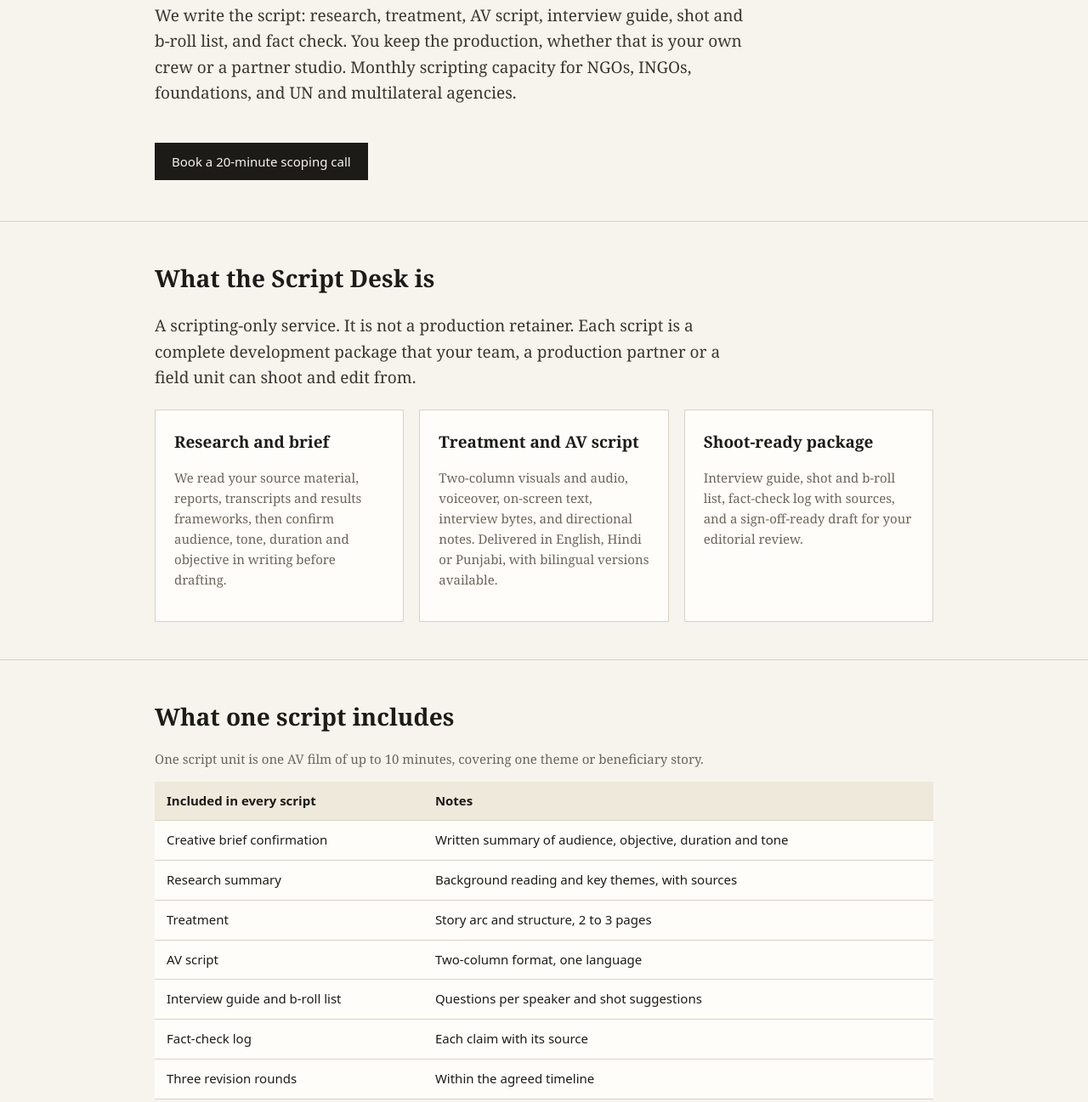
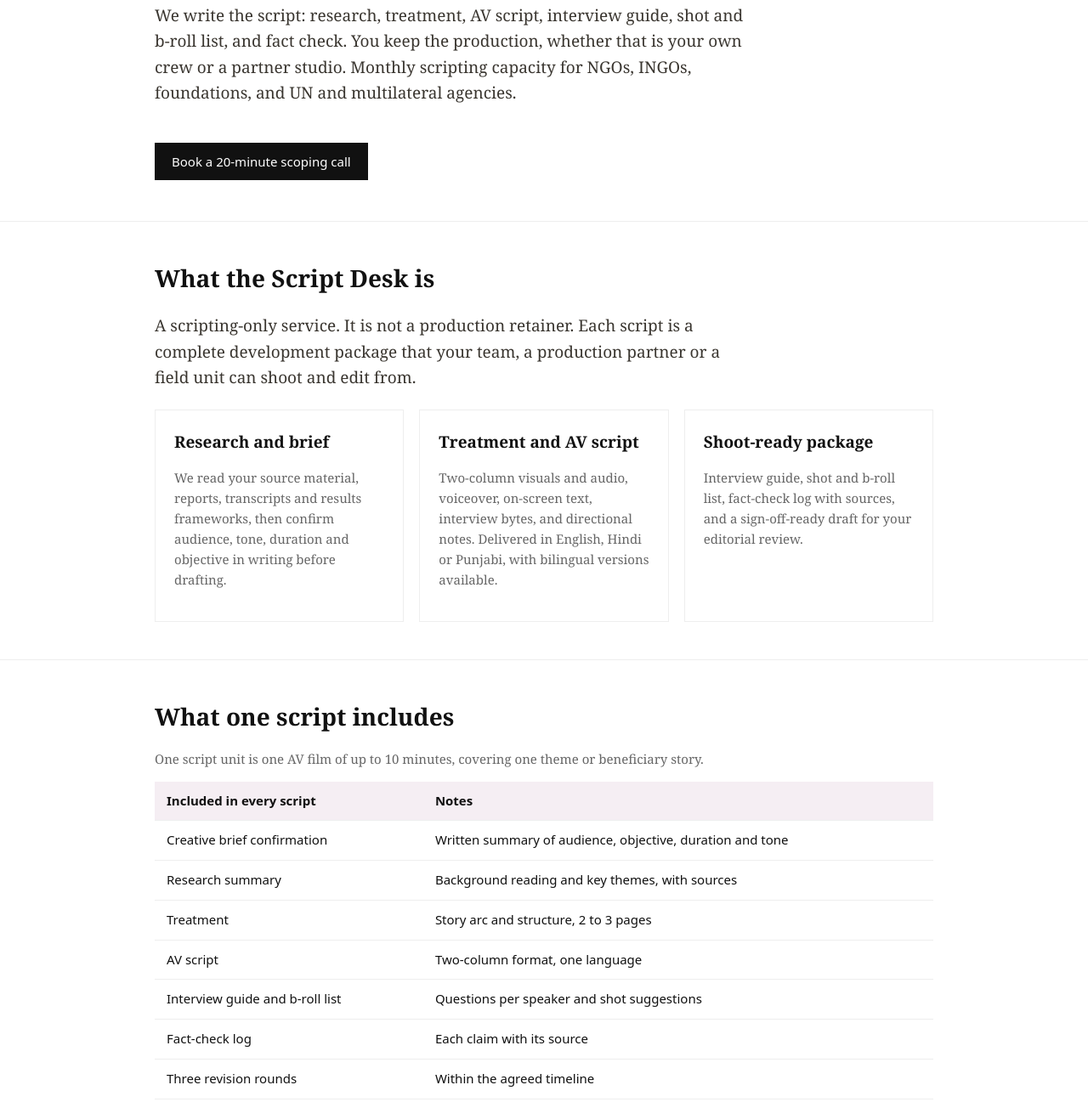
Before and after one commit to sunilrpappu-arch/orchidroom-scriptdesk, a plain HTML site: page index.html in a window 1280 px wide. Shown: the part 377-1674 px from the top of the page at 85% size. Drawn offline with Linux system fonts and the light colour scheme.

Commit message:
Script Desk: match shared Orchid Room palette (plum, blue, white)
Co-Authored-By: Claude Haiku 5.5 <noreply@anthropic.com>
Claude-Session: https://claude.ai/code/session_01MG4ACmNQ6Mc2yFovEAURHQ

```diff
--- a/index.html
+++ b/index.html
@@ -6,10 +6,10 @@
 <title>Orchid Room Script Desk: AV scripts for development organisations</title>
 <meta name="description" content="Audio-visual scripts for development organisations: research, treatment, AV script, interview guide, shot list and fact check, on a monthly desk.">
 <style>
-:root{--ink:#1d1b18;--paper:#f7f4ee;--muted:#6b655b;--accent:#8a3b2e;--line:#d9d2c4;--card:#fffdf9}
+:root{--ink:#111111;--paper:#ffffff;--muted:#666666;--accent:#87446b;--blue:#0e476f;--line:#eeeeee;--card:#ffffff}
 *{box-sizing:border-box}
 body{margin:0;background:var(--paper);color:var(--ink);font:16px/1.6 Georgia,"Times New Roman",serif}
-a{color:var(--accent)}
+a{color:var(--blue)}
 .wrap{max-width:960px;margin:0 auto;padding:0 22px}
 header.top{padding:18px 0;border-bottom:1px solid var(--line);font:14px/1.2 system-ui,sans-serif;letter-spacing:.04em;text-transform:uppercase}
 header.top .wrap{display:flex;justify-content:space-between;gap:12px;flex-wrap:wrap}
@@ -29,7 +29,7 @@ section{padding:44px 0;border-top:1px solid var(--line)}
 .muted{color:var(--muted);font-size:15px}
 table{width:100%;border-collapse:collapse;background:var(--card);font:15px/1.45 system-ui,sans-serif}
 th,td{text-align:left;padding:12px 14px;border-bottom:1px solid var(--line);vertical-align:top}
-th{background:#efe9dc;font-weight:600}
+th{background:#f5eef3;font-weight:600}
 ol.steps{padding-left:20px;margin:0}
 ol.steps li{margin:0 0 12px}
 footer{padding:36px 0 56px;border-top:1px solid var(--line);font:14px system-ui,sans-serif;color:var(--muted)}
```
